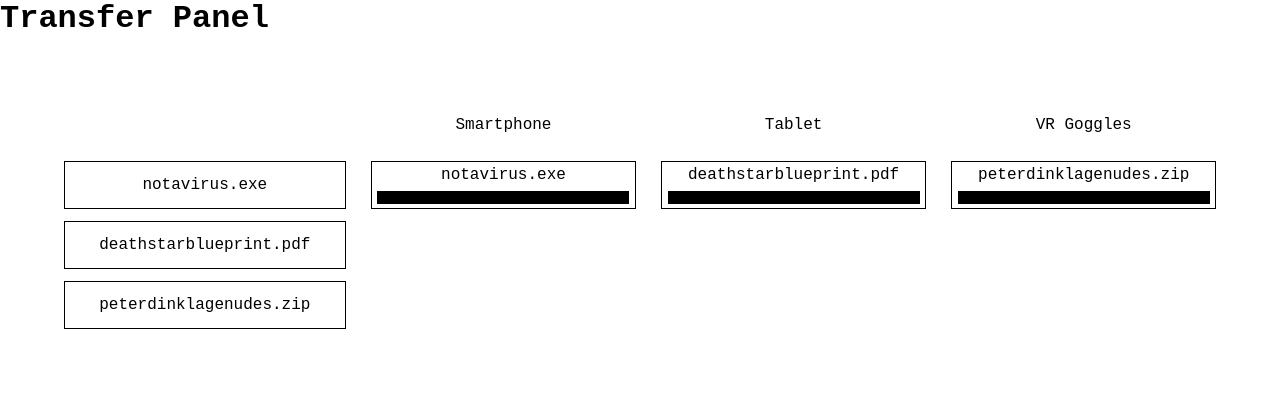
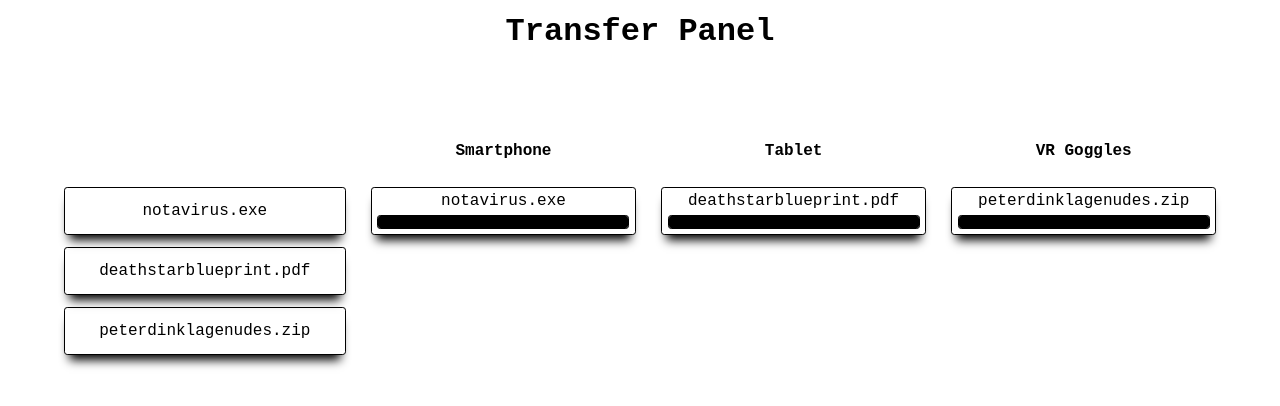
Before and after one commit to RadoslawZemlo/transfer-panel, an Angular app: page / in a window 1280 px wide. Shown: the top 406 px of the page. Built offline with nearby package versions, Linux system fonts and the light colour scheme; data requests are answered from the project's data file.

Commit message:
Add hover directive and improve styles

```diff
--- a/src/app/app.component.html
+++ b/src/app/app.component.html
@@ -1,3 +1,5 @@
-<h1>Transfer Panel</h1>
+<header class="header">
+  <h1>Transfer Panel</h1>
+</header>
 
 <app-panel></app-panel>
--- a/src/app/app.component.scss
+++ b/src/app/app.component.scss
@@ -0,0 +1,4 @@
+.header {
+  padding: 1vw 5vw;
+  text-align: center;
+}
--- a/src/app/app.module.ts
+++ b/src/app/app.module.ts
@@ -7,6 +7,7 @@ import { AppComponent } from './app.component';
 import { PanelComponent } from '@components/panel/panel.component';
 import { FileNamePipe } from '@pipes/file-name/file-name.pipe';
 import { HighlightDirective } from '@directives/highlight/highlight.directive';
+import { HoverDirective } from '@directives/hover/hover.directive';
 
 @NgModule({
   declarations: [
@@ -14,6 +15,7 @@ import { HighlightDirective } from '@directives/highlight/highlight.directive';
     PanelComponent,
     FileNamePipe,
     HighlightDirective,
+    HoverDirective,
   ],
   imports: [BrowserModule, HttpClientModule],
   providers: [FilesService, DevicesService],
--- a/src/app/components/panel/panel.component.html
+++ b/src/app/components/panel/panel.component.html
@@ -4,7 +4,12 @@
       <div class="tile tile--top"></div>
 
       <ng-container *ngFor="let file of files; trackBy: filesTrackBy">
-        <div (click)="addFileToDevice(file)" appHighlight class="tile">
+        <div
+          (click)="addFileToDevice(file)"
+          [appHover]="'scale(0.96)'"
+          appHighlight
+          class="tile tile--file"
+        >
           <p>
             {{ file.name }}
           </p>
--- a/src/app/components/panel/panel.component.scss
+++ b/src/app/components/panel/panel.component.scss
@@ -33,7 +33,9 @@
 }
 
 .tile {
-  border: 0.1rem solid #000;
+  border: 0.05rem solid #000;
+  border-radius: 0.2rem;
+  box-shadow: 0 0.6rem 0.6rem -0.3rem #000;
   height: 3rem;
   display: flex;
   flex-direction: column;
@@ -42,6 +44,12 @@
 
   &--top {
     border: none;
+    box-shadow: none;
+    font-weight: bold;
+  }
+
+  &--file {
+    cursor: pointer;
   }
 
   &--clicked {
@@ -50,14 +58,16 @@
   }
 
   &--device-file {
-    justify-content: space-around;
+    justify-content: space-evenly;
   }
 }
 
 .bar {
-  border: 0.1rem solid #000;
+  border: 0.05rem solid #000;
+  border-radius: 0.2rem;
   height: 30%;
   width: 96%;
+  overflow: hidden;
 
   &__progress {
     background: #000;
--- /dev/null
+++ b/src/app/directives/hover/hover.directive.ts
@@ -0,0 +1,18 @@
+import { Directive, HostBinding, HostListener, Input } from '@angular/core';
+
+@Directive({
+  selector: '[appHover]',
+})
+export class HoverDirective {
+  @Input() appHover?: string;
+
+  @HostBinding('style.transform') transform?: string;
+
+  @HostListener('mouseenter') onMouseEnter() {
+    this.transform = this.appHover;
+  }
+
+  @HostListener('mouseleave') onMouseLeave() {
+    this.transform = '';
+  }
+}
```
Also changed, not shown: 1 other file (tests, documents, lock files or other folders).
